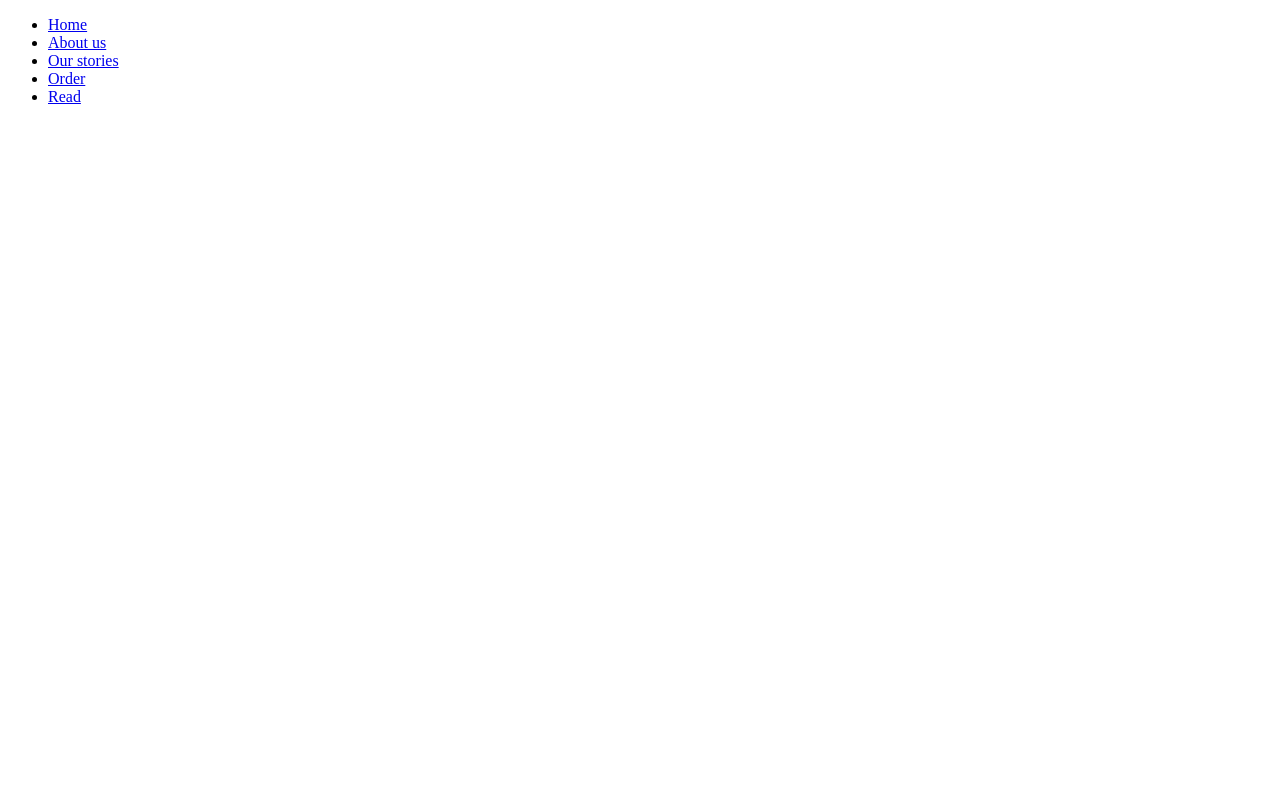
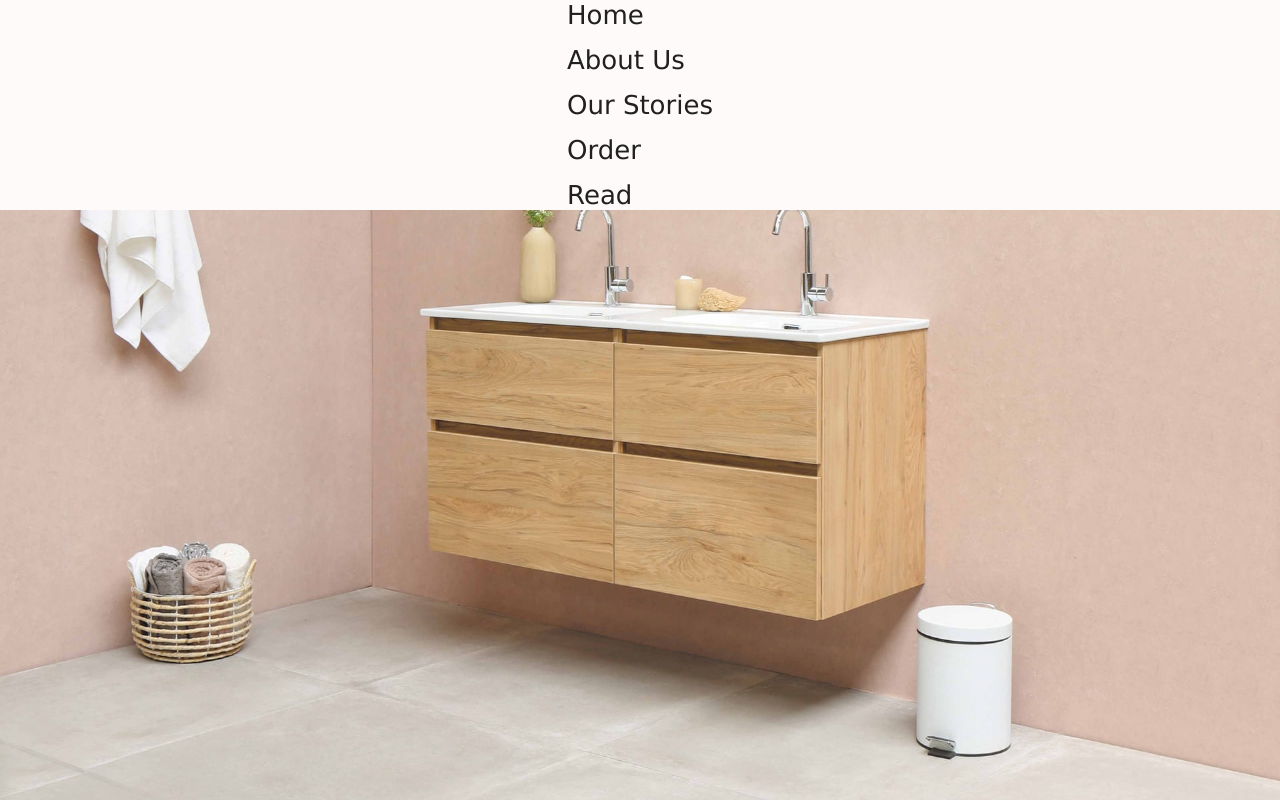
Before and after one commit to TarifChandan/header-2, a plain HTML site: page index.html in a window 1280 px wide. Drawn offline with Linux system fonts and the light colour scheme.

Commit message:
added the link on header and made some initial changes

```diff
--- a/index.html
+++ b/index.html
@@ -3,6 +3,7 @@
 <head>
     <meta charset="UTF-8">
     <meta name="viewport" content="width=device-width, initial-scale=1.0">
+    <link rel="stylesheet" href="styles.css">
     <title>Header</title>
 </head>
 <body>
--- a/styles.css
+++ b/styles.css
@@ -15,8 +15,6 @@
 }
 
 .side-nav {
-    height: 100%;
-    width: 25vw;
     background-color: snow;
 
     display: grid;
```
Also changed, not shown: bg.jpg (added).
